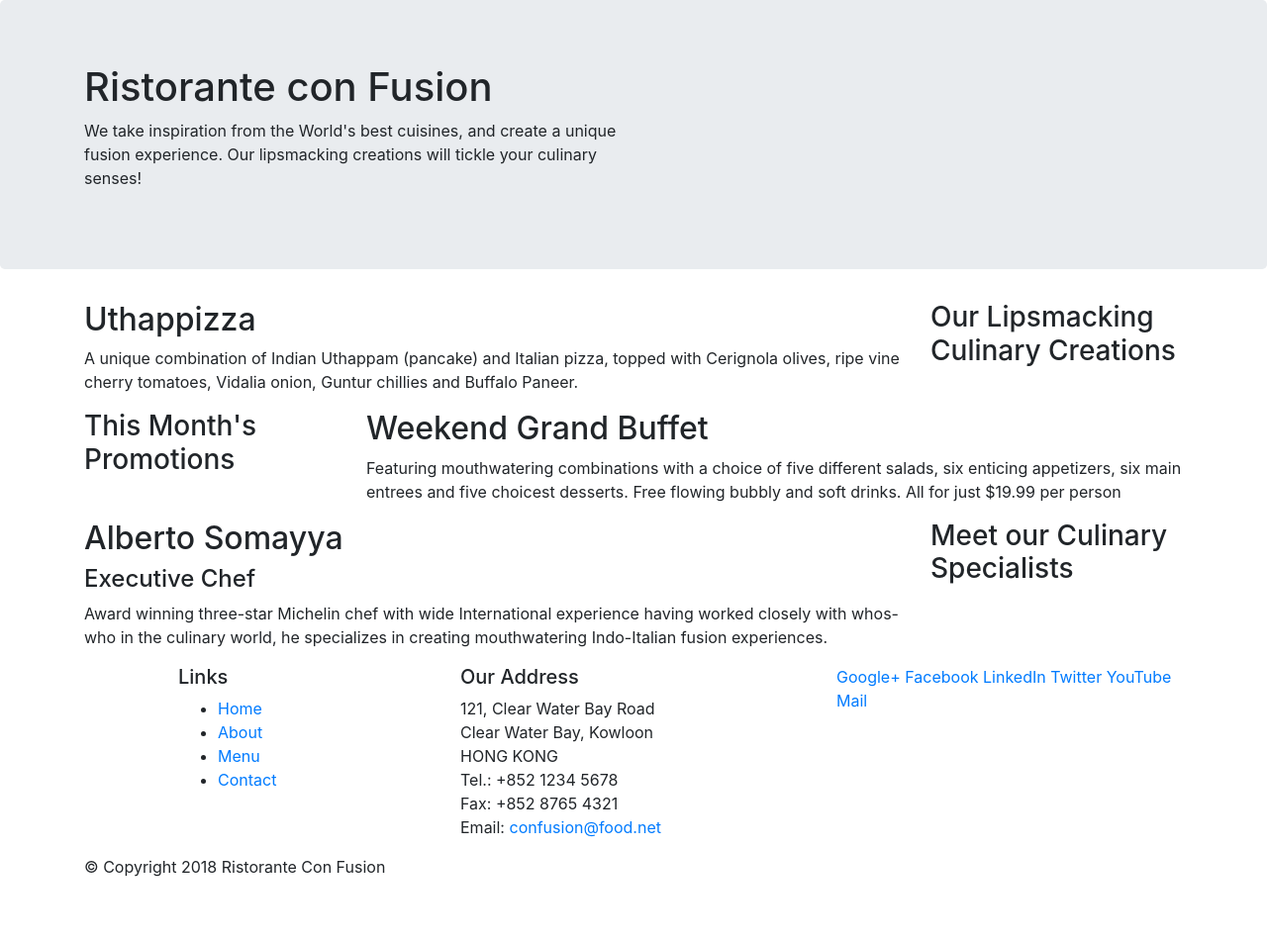
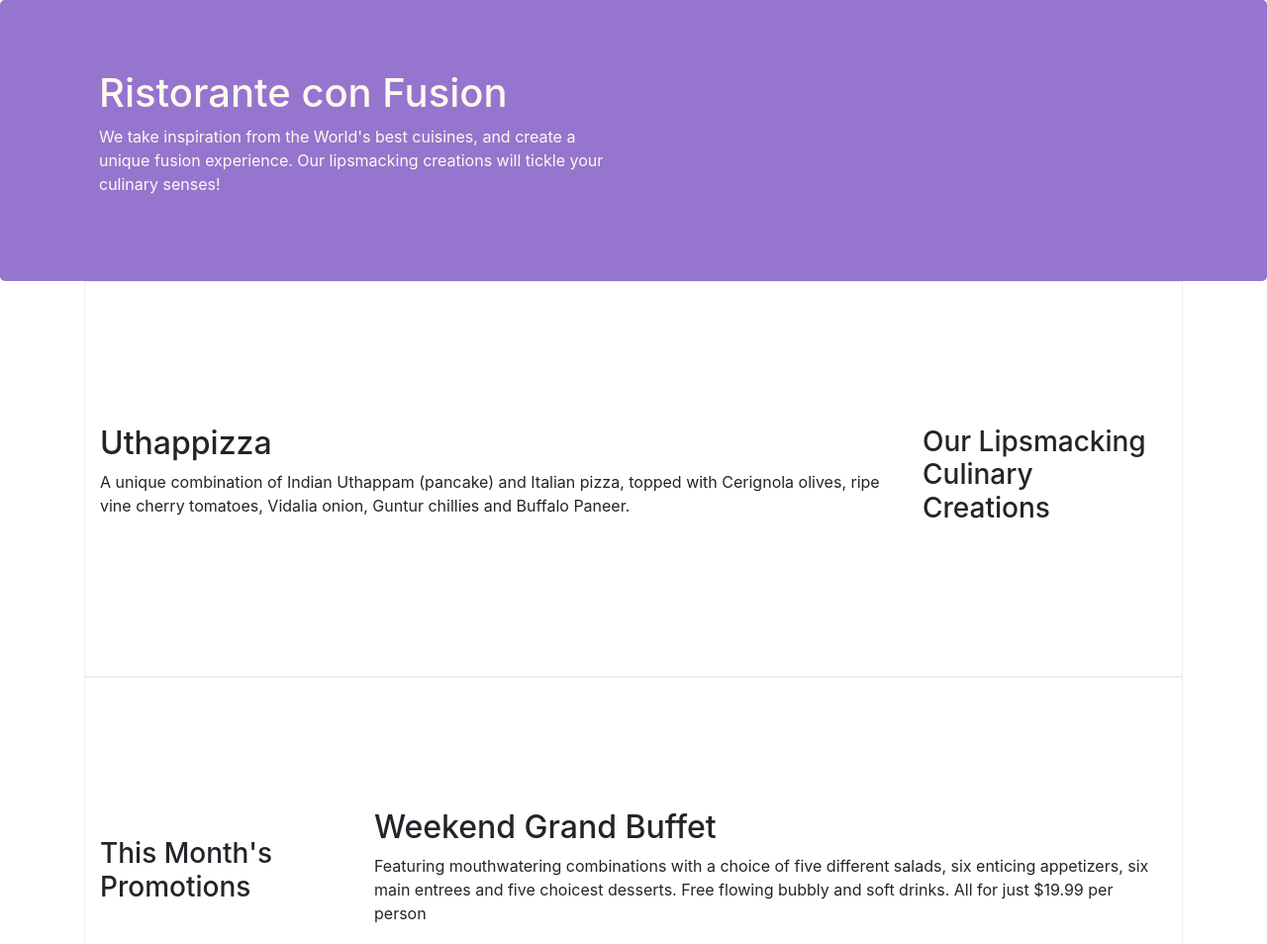
Before and after one commit to neelkamalsb/front-end-ui-frameworks, a website: page index.html in a window 1280 px wide. Shown: the top 954 px of the page at 99% size. Before the commit the page ends 904 px from the top, so only its background shows below. Drawn offline with nearby package versions, Linux system fonts and the light colour scheme.

Commit message:
Bootstrap Grid Part 2

```diff
--- /dev/null
+++ b/css/styles.css
@@ -0,0 +1,30 @@
+.row-header {
+    margin: 0px auto;
+    padding: 0px auto;
+}
+
+.row-content {
+    margin: 0px auto;
+    padding: 50px 0px 50px 0px;
+    border: 1px ridge;
+    min-height: 400px;
+}
+
+.footer {
+    background-color: thistle;
+    margin: 0px auto;
+    padding: 20px 0px 20px 0px;
+}
+
+.jumbotron {
+    padding: 70px 30px 70px 30px;
+    margin:0px auto;
+    background: #9575cd;
+    color: floralwhite;
+}
+
+.address{
+    font-size: 80%;
+    margin: 0px;
+    color: #0f0f0f;
+}
--- a/index.html
+++ b/index.html
@@ -9,7 +9,7 @@
 
         <!-- Bootstrap CSS -->
         <link rel="stylesheet" href="https://stackpath.bootstrapcdn.com/bootstrap/4.4.1/css/bootstrap.min.css" integrity="sha384-Vkoo8x4CGsO3+Hhxv8T/Q5PaXtkKtu6ug5TOeNV6gBiFeWPGFN9MuhOf23Q9Ifjh" crossorigin="anonymous">
-
+        <link rel="stylesheet" href="css/styles.css">
     <title>Ristorante Con Fusion</title>
 </head>
 
@@ -17,7 +17,7 @@
 
     <header class="jumbotron">
         <div class="container">
-            <div class="row">
+            <div class="row row-header">
                 <div class="col-12 col-sm-6">
                     <h1>Ristorante con Fusion</h1>
                     <p>We take inspiration from the World's best cuisines, and create a unique fusion experience. Our lipsmacking creations will tickle your culinary senses!</p>
@@ -29,7 +29,7 @@
     </header>
 
     <div class="container">
-        <div class="row">
+        <div class="row row-content align-items-center">
             <div class="col-12 col-sm-4 order-sm-last col-md-3">
                 <h3>Our Lipsmacking Culinary Creations</h3>
             </div>
@@ -40,7 +40,7 @@
         </div>
 
 
-        <div class="row">
+        <div class="row row-content align-items-center">
             <div class="col-12 col-sm-4 col-md-3">
                 <h3>This Month's Promotions</h3>
             </div>
@@ -50,7 +50,7 @@
             </div>
         </div>
 
-        <div class="row">
+        <div class="row row-content align-items-center">
             <div class="col-12 col-sm-4 order-sm-last col-md-3">
                 <h3>Meet our Culinary Specialists</h3>
             </div>
@@ -62,12 +62,12 @@
         </div>
     </div>
 
-    <footer>
+    <footer class="footer">
         <div class="container">
             <div class="row">
                 <div class="col-4 offset-1 col-sm-3">
                     <h5>Links</h5>
-                    <ul>
+                    <ul class="list-unstyled">
                         <li><a href="#">Home</a></li>
                         <li><a href="#">About</a></li>
                         <li><a href="#">Menu</a></li>
@@ -85,8 +85,8 @@
 		              Email: <a href="mailto:confusion@food.net">confusion@food.net</a>
 		           </address>
                 </div>
-                <div class="col-12 col-sm">
-                    <div>
+                <div class="col-12 col-sm align-self-center">
+                    <div class="text-center">
                         <a href="http://google.com/+">Google+</a>
                         <a href="http://www.facebook.com/profile.php?id=">Facebook</a>
                         <a href="http://www.linkedin.com/in/">LinkedIn</a>
@@ -96,7 +96,7 @@
                     </div>
                 </div>
            </div>
-           <div class="row">
+           <div class="row justify-content-center">
                 <div class="col-auto">
                     <p>© Copyright 2018 Ristorante Con Fusion</p>
                 </div>
```
